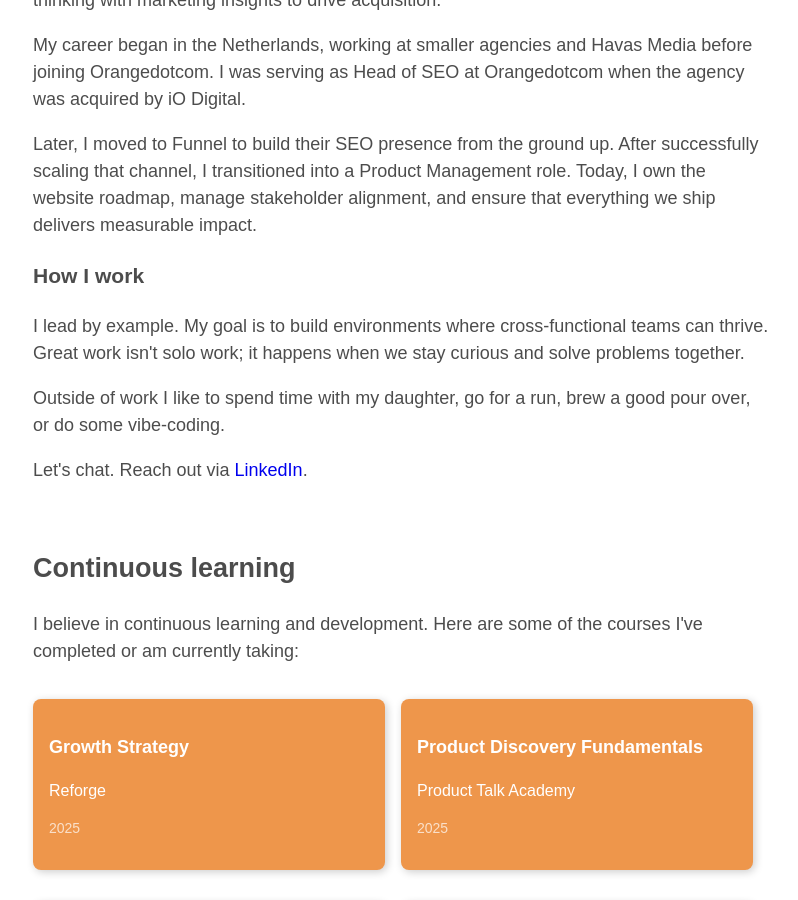
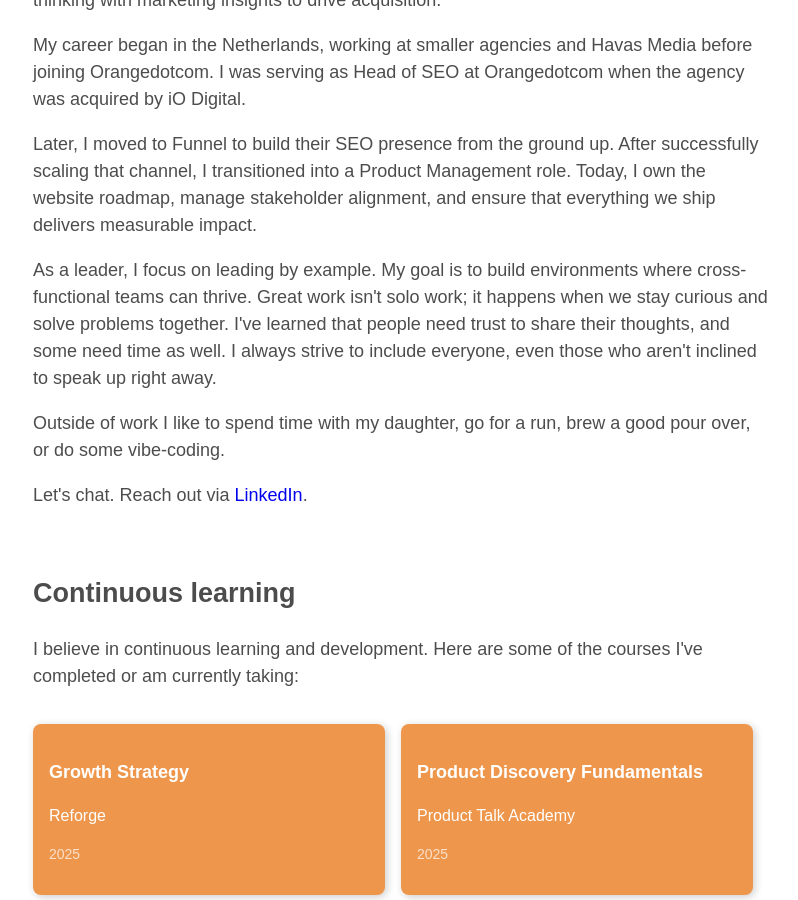
Before and after one commit to tfrenkiel040/website, a Jekyll site: the page built from about.markdown, in a window 1280 px wide and 900 px high, scrolled down 324 px. Shown: the whole window, without its empty margins (239-1037 px from the left). Built offline with Jekyll 4.4.1, drawn with Linux system fonts in a browser that asks for light colours.

Commit message:
Update about.markdown

```diff
--- a/about.markdown
+++ b/about.markdown
@@ -16,9 +16,7 @@ permalink: /about/
 
 <p>Later, I moved to Funnel to build their SEO presence from the ground up. After successfully scaling that channel, I transitioned into a Product Management role. Today, I own the website roadmap, manage stakeholder alignment, and ensure that everything we ship delivers measurable impact.</p>
 
-<h3>How I work</h3>
-
-<p>I lead by example. My goal is to build environments where cross-functional teams can thrive. Great work isn't solo work; it happens when we stay curious and solve problems together.</p>
+<p>As a leader, I focus on leading by example. My goal is to build environments where cross-functional teams can thrive. Great work isn't solo work; it happens when we stay curious and solve problems together. I've learned that people need trust to share their thoughts, and some need time as well. I always strive to include everyone, even those who aren't inclined to speak up right away.</p>
 
 <p>Outside of work I like to spend time with my daughter, go for a run, brew a good pour over, or do some vibe-coding.</p>
 
```
